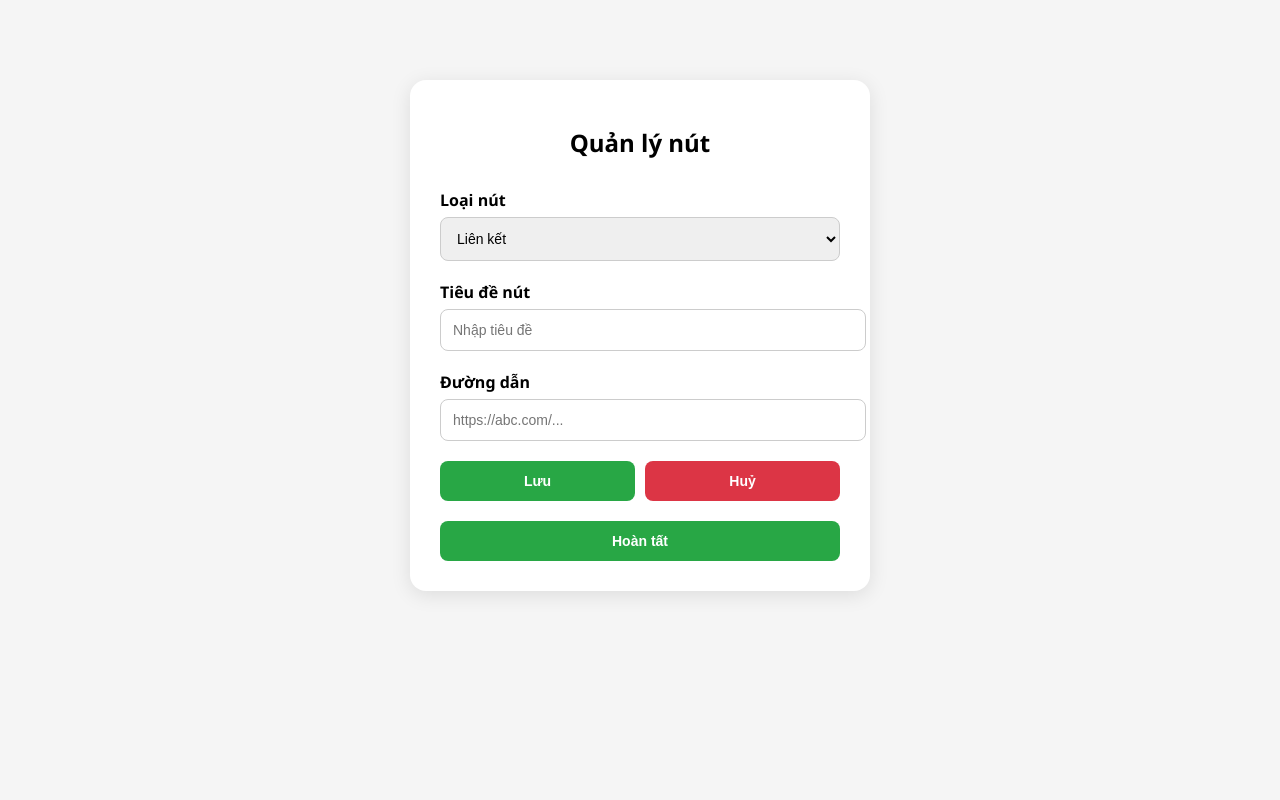
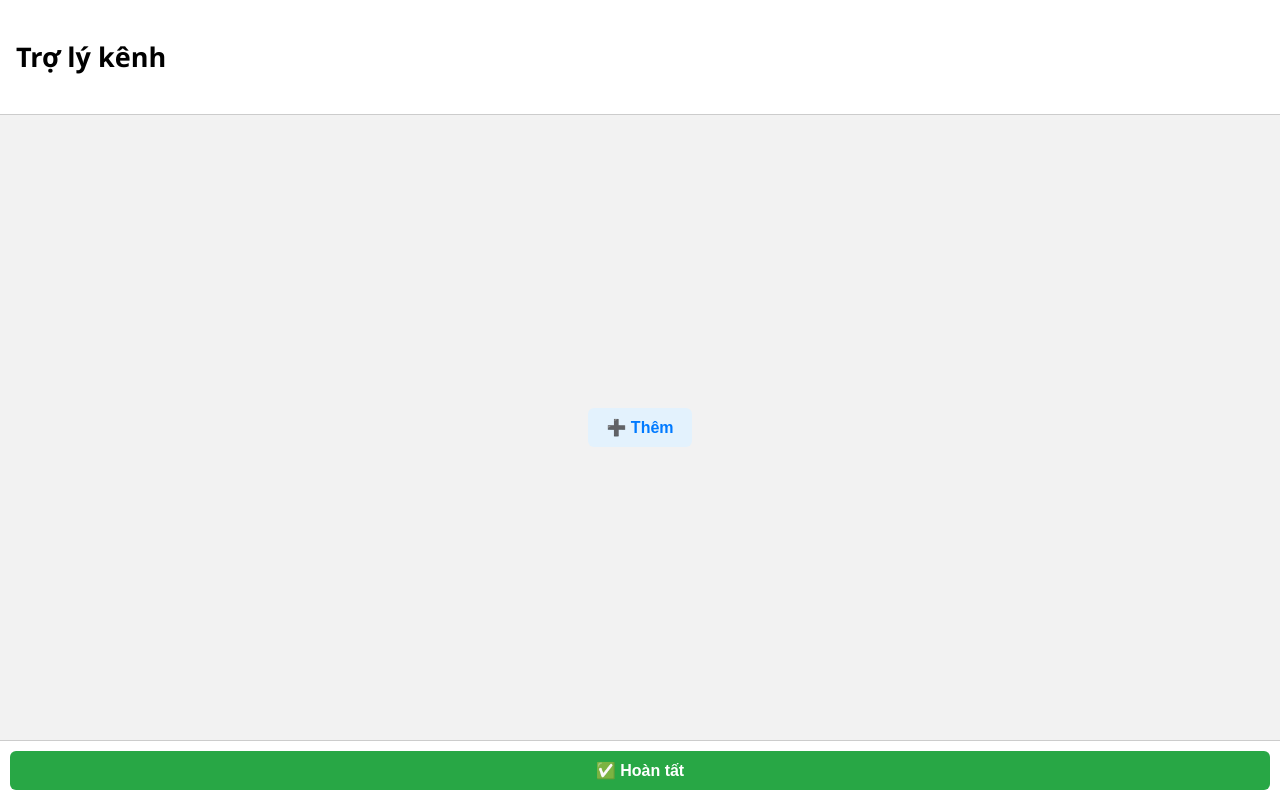
Before and after one commit to xiao1112121/telegramminiapp, a plain HTML site: page index.html in a window 1280 px wide. Drawn offline with Linux system fonts and the light colour scheme.

Commit message:
✅ Việt hóa hoàn chỉnh giao diện Mini App

```diff
--- a/index.html
+++ b/index.html
@@ -2,104 +2,181 @@
 <html lang="vi">
 <head>
   <meta charset="UTF-8" />
-  <meta name="viewport" content="width=device-width, initial-scale=1.0"/>
-  <title>Quản lý nút</title>
+  <meta name="viewport" content="width=device-width, initial-scale=1.0" />
+  <title>Trợ lý kênh</title>
   <style>
     body {
-      background: #f5f5f5;
-      font-family: 'Segoe UI', Tahoma, Geneva, Verdana, sans-serif;
       margin: 0;
-      padding: 20px;
+      font-family: 'Segoe UI', sans-serif;
+      background: #f2f2f2;
     }
 
     .container {
-      max-width: 400px;
-      margin: 60px auto;
-      background: #fff;
-      padding: 30px;
-      border-radius: 16px;
-      box-shadow: 0 4px 20px rgba(0,0,0,0.1);
+      display: flex;
+      flex-direction: column;
+      height: 100vh;
+      justify-content: space-between;
     }
 
-    h1 {
-      text-align: center;
-      margin-bottom: 30px;
-      font-size: 24px;
+    .header {
+      padding: 16px;
+      font-size: 18px;
+      background: #ffffff;
+      border-bottom: 1px solid #ccc;
     }
 
-    label {
-      display: block;
-      margin-bottom: 6px;
-      font-weight: 600;
+    main {
+      flex: 1;
+      display: flex;
+      justify-content: center;
+      align-items: center;
     }
 
-    input, select {
-      width: 100%;
-      padding: 12px;
-      margin-bottom: 20px;
-      border-radius: 8px;
-      border: 1px solid #ccc;
-      font-size: 14px;
+    footer {
+      padding: 10px;
+      background: #ffffff;
+      border-top: 1px solid #ccc;
     }
 
-    .buttons {
-      display: flex;
-      justify-content: space-between;
-      gap: 10px;
-    }
-
-    .buttons button,
-    .submit {
-      flex: 1;
-      padding: 12px;
+    .btn {
+      padding: 10px 18px;
       border: none;
-      border-radius: 8px;
+      border-radius: 6px;
       font-weight: bold;
-      font-size: 14px;
+      font-size: 16px;
       cursor: pointer;
     }
 
-    .save {
-      background: #28a745;
+    .btn-add {
+      background-color: #e3f2fd;
+      color: #007aff;
+    }
+
+    .btn-done {
+      width: 100%;
+      background-color: #28a745;
       color: white;
     }
 
-    .cancel {
-      background: #dc3545;
+    .popup {
+      position: fixed;
+      top: 0;
+      left: 0;
+      width: 100%;
+      height: 100%;
+      background: rgba(0,0,0,0.6);
+      display: flex;
+      justify-content: center;
+      align-items: center;
+    }
+
+    .popup.hidden {
+      display: none;
+    }
+
+    .popup-content {
+      background: white;
+      border-radius: 8px;
+      padding: 20px;
+      width: 90%;
+      max-width: 380px;
+      position: relative;
+    }
+
+    .popup-close {
+      position: absolute;
+      right: 10px;
+      top: 10px;
+      cursor: pointer;
+    }
+
+    .popup-content h3 {
+      margin-top: 0;
+    }
+
+    .popup-content label {
+      display: block;
+      margin-top: 10px;
+      font-weight: 500;
+    }
+
+    .popup-content input,
+    .popup-content select {
+      width: 100%;
+      padding: 8px;
+      margin-top: 5px;
+      border: 1px solid #ccc;
+      border-radius: 5px;
+    }
+
+    .popup-actions {
+      display: flex;
+      justify-content: space-between;
+      margin-top: 20px;
+    }
+
+    .btn-danger {
+      background-color: #dc3545;
       color: white;
     }
 
-    .submit {
-      background: #28a745;
+    .btn-success {
+      background-color: #28a745;
       color: white;
-      margin-top: 20px;
-      width: 100%;
     }
   </style>
 </head>
 <body>
   <div class="container">
-    <h1>Quản lý nút</h1>
+    <header class="header">
+      <h2>Trợ lý kênh</h2>
+    </header>
 
-    <label for="type">Loại nút</label>
-    <select id="type">
-      <option>Liên kết</option>
-      <option>Tải app</option>
-      <option>Gọi điện</option>
-    </select>
+    <main>
+      <button id="btnAdd" class="btn btn-add">➕ Thêm</button>
+    </main>
 
-    <label for="title">Tiêu đề nút</label>
-    <input type="text" id="title" placeholder="Nhập tiêu đề">
+    <footer>
+      <button id="btnDone" class="btn btn-done">✅ Hoàn tất</button>
+    </footer>
+  </div>
 
-    <label for="link">Đường dẫn</label>
-    <input type="text" id="link" placeholder="https://abc.com/...">
+  <div id="popup" class="popup hidden">
+    <div class="popup-content">
+      <h3>Quản lý nút</h3>
+      <span id="popupClose" class="popup-close">✖</span>
 
-    <div class="buttons">
-      <button class="save">Lưu</button>
-      <button class="cancel">Huỷ</button>
+      <label for="actionType">Loại hành động</label>
+      <select id="actionType">
+        <option>🔗 Liên kết</option>
+        <option>📤 Mở pop-up</option>
+        <option>⚠️ Cảnh báo</option>
+        <option>💬 Bình luận</option>
+        <option>📤 Chia sẻ</option>
+        <option>📋 Sao chép</option>
+      </select>
+
+      <label for="btnLabel">Nhãn nút</label>
+      <input type="text" id="btnLabel" placeholder="Ví dụ: Tải app" />
+
+      <label for="btnValue">Giá trị</label>
+      <input type="text" id="btnValue" placeholder="VD: https://example.com" />
+
+      <div class="popup-actions">
+        <button class="btn btn-danger">🗑️ Xóa</button>
+        <button class="btn btn-success">✅ Xong</button>
+      </div>
     </div>
+  </div>
 
-    <button class="submit">Hoàn tất</button>
-  </div>
+  <script>
+    document.getElementById("btnAdd").onclick = function () {
+      document.getElementById("popup").classList.remove("hidden");
+    };
+
+    document.getElementById("popupClose").onclick = function () {
+      document.getElementById("popup").classList.add("hidden");
+    };
+  </script>
 </body>
 </html>
```
